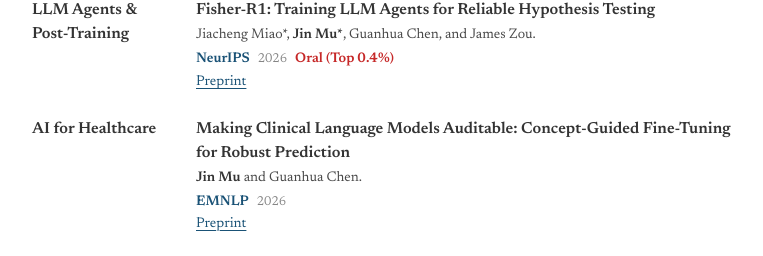
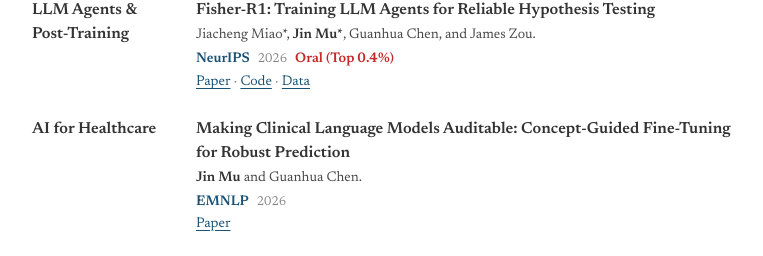
Before and after one commit to jmu27/jmu27.github.io, a plain HTML site: page index.html in a window 1280 px wide. Shown: the part 434-690 px from the top of the page, without its empty margins (258-1021 px from the left). Drawn offline with Linux system fonts and the light colour scheme.

Commit message:
Update Fisher-R1 and EMNLP publication links

```diff
--- a/index.html
+++ b/index.html
@@ -60,7 +60,7 @@
               <p class="paper-title">Fisher-R1: Training LLM Agents for Reliable Hypothesis Testing</p>
               <p class="authors">Jiacheng Miao*, <strong>Jin Mu*</strong>, Guanhua Chen, and James Zou.</p>
               <div class="publication-label"><span class="publication-venue">NeurIPS</span><span class="publication-year">2026</span><strong class="oral">Oral <span class="oral-rate">(Top 0.4%)</span></strong></div>
-              <p class="venue"><a class="paper-link" href="https://arxiv.org/abs/2608.07437" target="_blank" rel="noreferrer">Preprint</a></p>
+              <p class="venue"><a class="paper-link" href="https://arxiv.org/abs/2608.07437" target="_blank" rel="noreferrer">Paper</a> · <a class="paper-link" href="https://github.com/jmu27/FisherR1" target="_blank" rel="noreferrer">Code</a> · <a class="paper-link" href="https://huggingface.co/datasets/May2222/P-Bench" target="_blank" rel="noreferrer">Data</a></p>
             </li>
           </ul>
         </div>
@@ -72,7 +72,7 @@
               <p class="paper-title">Making Clinical Language Models Auditable: Concept-Guided Fine-Tuning for Robust Prediction</p>
               <p class="authors"><strong>Jin Mu</strong> and Guanhua Chen.</p>
               <div class="publication-label"><span class="publication-venue">EMNLP</span><span class="publication-year">2026</span></div>
-              <p class="venue"><a class="paper-link" href="https://arxiv.org/abs/2608.27397" target="_blank" rel="noreferrer">Preprint</a></p>
+              <p class="venue"><a class="paper-link" href="https://arxiv.org/abs/2608.27397" target="_blank" rel="noreferrer">Paper</a></p>
             </li>
           </ul>
         </div>
```
